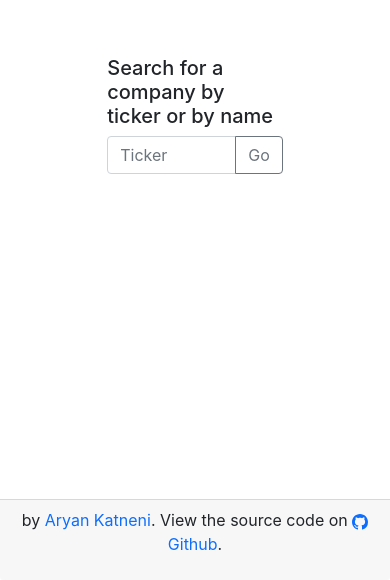
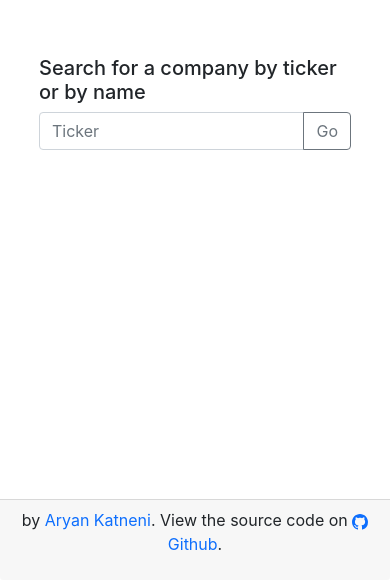
Before and after one commit to akatneni/sec-statements, a React (Create React App) app: page / in a window 390 px wide. Shown: the part 264-844 px from the top of the page. Built offline with nearby package versions, Linux system fonts and the light colour scheme.

Commit message:
fix regex error

```diff
--- a/src/App.css
+++ b/src/App.css
@@ -32,6 +32,15 @@ a {
   bottom: 0;
   width: 100%;
   text-align: center;
+}
+
+@media screen and (max-width: 600px) {
+  .search-bar-home {
+    max-width: 80%;
+  }
+  .search-bar-loaded {
+    max-width: 80%;
+  }
 }
 
 
--- a/src/components/SearchBar.js
+++ b/src/components/SearchBar.js
@@ -43,12 +43,13 @@ function SearchBar(props) {
         let allSug = [];
         let sug1 = [];
         let sug2 = [];
+        try {
             if (val.length > 0) {
-            const regex = new RegExp(`^${encodeURI(val)}`,'i');
+                const regex = new RegExp(`^${encodeURI(val)}`, 'i');
                 sug1 = tickers.filter(v => regex.test(v));
                 sug2 = names.filter(v => regex.test(v));
                 sug2 = sug2.map(str => {
-                if(!sug1.includes(nameToTick[str])) {
+                    if (!sug1.includes(nameToTick[str])) {
                         return `(${nameToTick[str]}) ${str}`;
                     } else return null;
                 });
@@ -57,9 +58,12 @@ function SearchBar(props) {
                 });
                 allSug = sug1.concat(sug2);
                 allSug.sort();
-            allSug = allSug.slice(0,MAX_SUGGESTIONS);
+                allSug = allSug.slice(0, MAX_SUGGESTIONS);
             }
             setSuggestions(allSug);
+        } catch (e) {
+            console.log(e);
+        }
     }
 
     const getSuggestions = () => {
```
Lines whose indentation alone changed are shown as unchanged.
